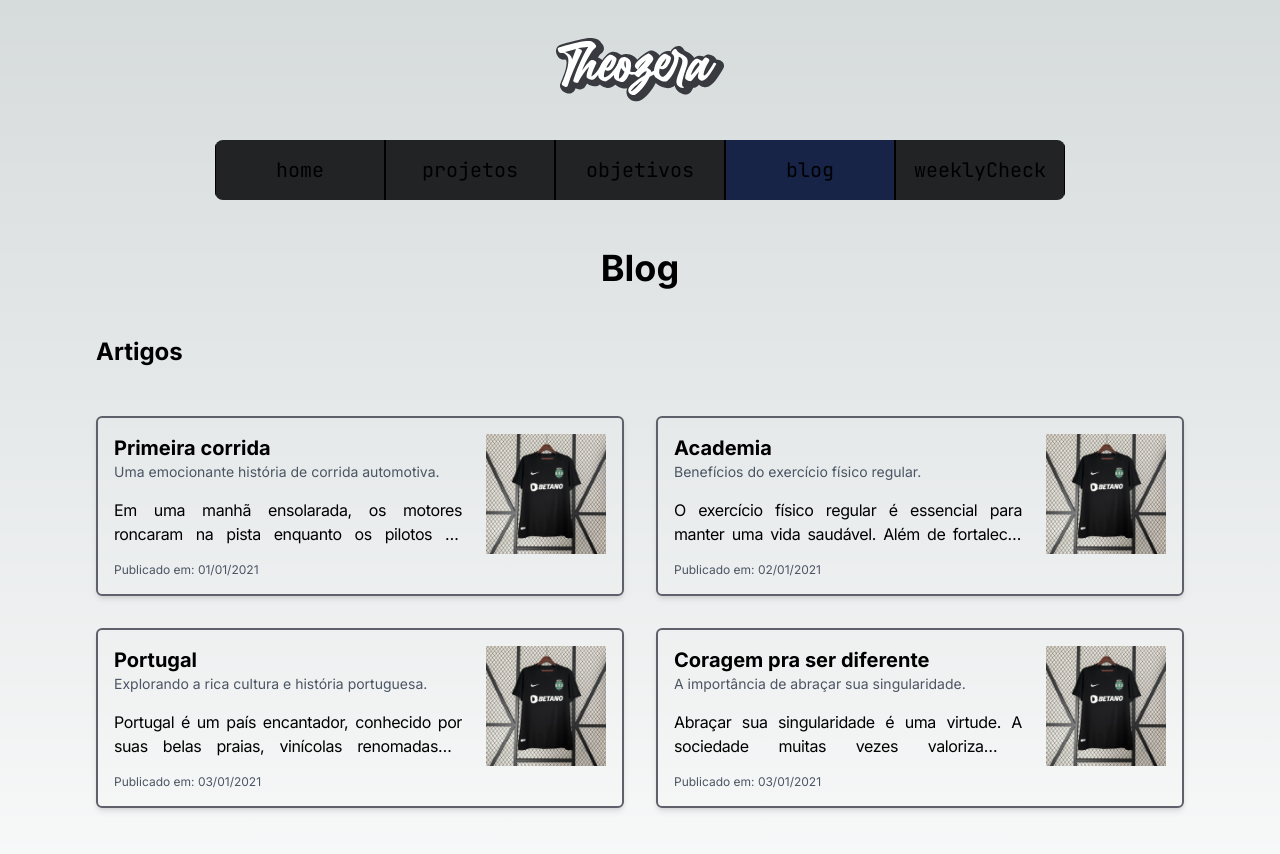
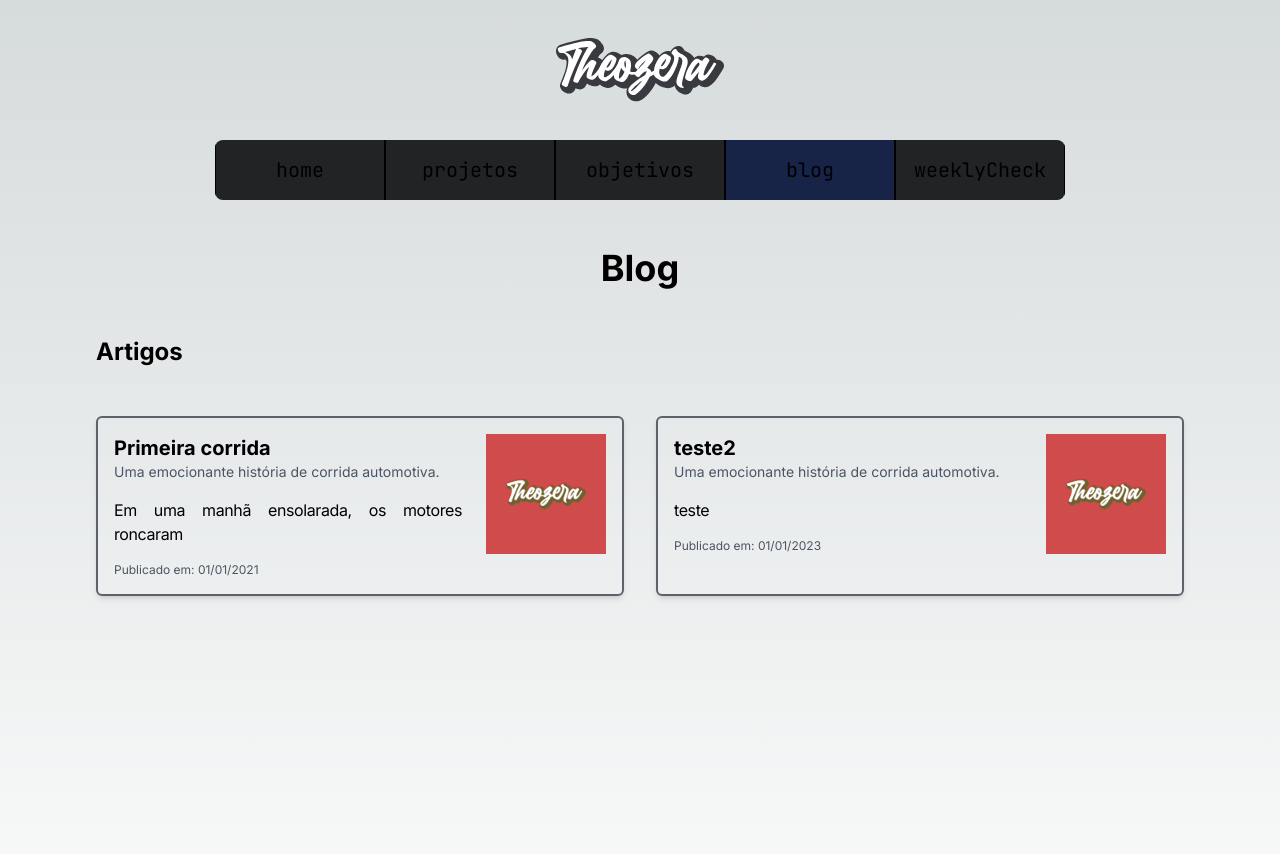
Before and after one commit to theogandara/theozera-site, a Next.js app: page /blog in a window 1280 px wide. Shown: the top 854 px of the page. Built offline with nearby package versions, Linux system fonts and the light colour scheme.

Commit message:
Feat: works on layout

```diff
--- a/src/app/blog/[slug]/page.tsx
+++ b/src/app/blog/[slug]/page.tsx
@@ -1,16 +1,30 @@
-import Breadcrumb from "@/components/Breadcrumb";
+import { posts } from "@/mocks/blog";
 
-export default function Page() {
+export default function Page(
+  props: Readonly<{
+    params: { slug: string };
+  }>
+) {
+  const post = posts.find((post) => post.id === props.params.slug);
+
+  if (!post) {
+    return <h1>Post não encontrado</h1>;
+  }
+
   return (
     <main className="flex min-h-screen flex-col gap-4 px-8 pt-0">
-      <Breadcrumb path={[{ name: "Blog", url: "/blog" }]} />
-
-      <h1 className="text-4xl font-bold text-center">Título</h1>
-      <h2 className="text-2xl font-bold">Subtitulo</h2>
-
-      <section className="grid grid-cols-1 gap-8 md:grid-cols-2 lg:grid-cols-3">
-        alksdjas
-      </section>
+      <h1 className="text-4xl font-bold text-center">{post?.title}</h1>
+      <h2 className="text-2xl font-bold">{post?.description}</h2>
+      <section className="grid grid-cols-1 gap-8 ">{post?.content}</section>
     </main>
   );
 }
+
+export const getStaticPaths = async () => {
+  return {
+    paths: posts.map((post) => ({
+      params: { slug: post.id },
+    })),
+    fallback: false,
+  };
+};
--- a/src/app/blog/page.tsx
+++ b/src/app/blog/page.tsx
@@ -1,3 +1,4 @@
+import { posts } from "@/mocks/blog";
 import Image from "next/image";
 
 interface ArticleProps {
@@ -14,7 +15,7 @@
       href={`/blog/${id}`}
       className="flex p-4 gap-6 border-2 border-[#5F606A] rounded-md shadow-md cursor-pointer hover:shadow-lg hover:border-2 hover:border-[#172448] transition duration-50 max-h-[250px] overflow-hidden align-middle"
     >
-      <div className="flex flex-col gap-4">
+      <div className="flex flex-col gap-4 w-full">
         <div>
           <h3 className="text-xl font-bold text-ellipsis">{title}</h3>
           <p className="text-sm text-gray-600 text-ellipsis">{description}</p>
@@ -44,41 +45,6 @@
   );
 };
 
-const articles = [
-  {
-    title: "Primeira corrida",
-    description: "Uma emocionante história de corrida automotiva.",
-    content:
-      "Em uma manhã ensolarada, os motores roncaram na pista enquanto os pilotos se preparavam para a emocionante corrida. Cada curva representava um desafio único, testando a habilidade e a coragem dos competidores. O público aplaudia com entusiasmo, enquanto o líder cruzava a linha de chegada em uma vitória emocionante.",
-    date: "01/01/2021",
-    id: "1",
-  },
-  {
-    title: "Academia",
-    description: "Benefícios do exercício físico regular.",
-    content:
-      "O exercício físico regular é essencial para manter uma vida saudável. Além de fortalecer os músculos e melhorar a resistência, ele reduz o estresse e melhora o humor. Recomenda-se dedicar pelo menos 30 minutos diários a atividades físicas, como caminhadas, corridas ou exercícios aeróbicos.",
-    date: "02/01/2021",
-    id: "2",
-  },
-  {
-    title: "Portugal",
-    description: "Explorando a rica cultura e história portuguesa.",
-    content:
-      "Portugal é um país encantador, conhecido por suas belas praias, vinícolas renomadas e cidades históricas. Lisboa, a capital, é famosa por sua arquitetura única e vibrante cena cultural. O Porto é conhecido por seu vinho do Porto e a região do Algarve é um paraíso para os amantes do sol e do mar.",
-    date: "03/01/2021",
-    id: "3",
-  },
-  {
-    title: "Coragem pra ser diferente",
-    description: "A importância de abraçar sua singularidade.",
-    content:
-      "Abraçar sua singularidade é uma virtude. A sociedade muitas vezes valoriza a conformidade, mas é a individualidade que traz inovação e criatividade. Tenha coragem de seguir seus próprios valores e paixões, mesmo que isso signifique ser diferente dos outros. Abrace quem você é e inspire os outros a fazer o mesmo.",
-    date: "03/01/2021",
-    id: "4",
-  },
-];
-
 export default function Blog() {
   return (
     <main className="flex min-h-screen flex-col gap-12 pt-0">
@@ -86,8 +52,8 @@
       <h2 className="text-2xl font-bold">Artigos</h2>
 
       <section className="grid grid-cols-1 gap-8 md:grid-cols-2">
-        {articles.map((article) => (
-          <Article {...article} key={article.id} />
+        {posts.map((posts) => (
+          <Article {...posts} key={posts.id} />
         ))}
       </section>
     </main>
--- a/src/app/objectives/page.tsx
+++ b/src/app/objectives/page.tsx
@@ -1,10 +1,10 @@
+import { objectives } from "@/mocks/objectives";
+
 export default function Objectives() {
   return (
     <main className="flex min-h-screen flex-col gap-12 pt-0">
       <h1 className="text-4xl font-bold text-center">Objetivos</h1>
-
       <h2 className="text-xl font-bold text-center">Meus objetivos públicos</h2>
-
       <section className="grid grid-cols-1 gap-8">
         {objectives.map((objective) => (
           <Objective {...objective} key={objective.id} />
@@ -66,34 +66,3 @@
     </div>
   );
 };
-
-const objectives = [
-  {
-    done: false,
-    name: "Correr 5km",
-    description: "Correr 5km em menos de 30 minutos.",
-    date: "01/01/2021",
-    id: "1",
-  },
-  {
-    done: false,
-    name: "Academia",
-    description: "Ir à academia 3 vezes por semana.",
-    date: "02/01/2021",
-    id: "2",
-  },
-  {
-    done: false,
-    name: "Portugal",
-    description: "Conhecer Portugal.",
-    date: "03/01/2021",
-    id: "3",
-  },
-  {
-    done: true,
-    name: "Coragem pra ser diferente",
-    description: "Ser diferente.",
-    date: "03/01/2021",
-    id: "4",
-  },
-];
--- a/src/components/Breadcrumb.tsx
+++ /dev/null
@@ -1,55 +0,0 @@
-interface BreadcrumbProps {
-  path: {
-    url: string;
-    name: string;
-  }[];
-}
-
-export default function Breadcrumb({ path }: BreadcrumbProps) {
-  return (
-    <nav className="flex text-gray-700" aria-label="Breadcrumb">
-      <ol className="inline-flex items-center space-x-1 md:space-x-2 rtl:space-x-reverse">
-        <li className="inline-flex items-center">
-          <a
-            href="/"
-            className="inline-flex items-center text-sm font-medium text-gray-700 hover:text-blue-600 dark:text-gray-400 dark:hover:text-white"
-          >
-            Home
-          </a>
-        </li>
-
-        {path.map((item, index) => (
-          <li key={index}>
-            <div className="flex items-center">
-              <IconChevronRight />
-              <a
-                href={item.url}
-                className="ms-1 text-sm font-medium text-gray-700 hover:text-blue-600 md:ms-2 dark:text-gray-400 dark:hover:text-white"
-              >
-                {item.name}
-              </a>
-            </div>
-          </li>
-        ))}
-      </ol>
-    </nav>
-  );
-}
-
-const IconChevronRight = () => (
-  <svg
-    className="rtl:rotate-180  w-3 h-3 mx-1 text-gray-400"
-    aria-hidden="true"
-    xmlns="http://www.w3.org/2000/svg"
-    fill="none"
-    viewBox="0 0 6 10"
-  >
-    <path
-      stroke="currentColor"
-      strokeLinecap="round"
-      strokeLinejoin="round"
-      strokeWidth="2"
-      d="m1 9 4-4-4-4"
-    />
-  </svg>
-);
--- /dev/null
+++ b/src/mocks/blog.ts
@@ -0,0 +1,16 @@
+export const posts = [
+  {
+    title: "Primeira corrida",
+    description: "Uma emocionante história de corrida automotiva.",
+    content: "Em uma manhã ensolarada, os motores roncaram",
+    date: "01/01/2021",
+    id: "1",
+  },
+  {
+    title: "teste2",
+    description: "Uma emocionante história de corrida automotiva.",
+    content: "teste",
+    date: "01/01/2023",
+    id: "2",
+  },
+];
--- /dev/null
+++ b/src/mocks/objectives.ts
@@ -0,0 +1,16 @@
+export const objectives = [
+  {
+    done: false,
+    name: "Correr 5km",
+    description: "Correr 5km em menos de 30 minutos.",
+    date: "até 31/12/2024",
+    id: "1",
+  },
+  {
+    done: true,
+    name: "Site",
+    description: "Começar a desenvolver meu site.",
+    date: "até 31/06/2024",
+    id: "4",
+  },
+];
```
Also changed, not shown: public/test.png.
